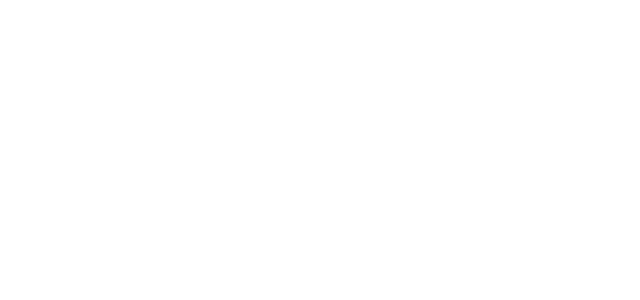
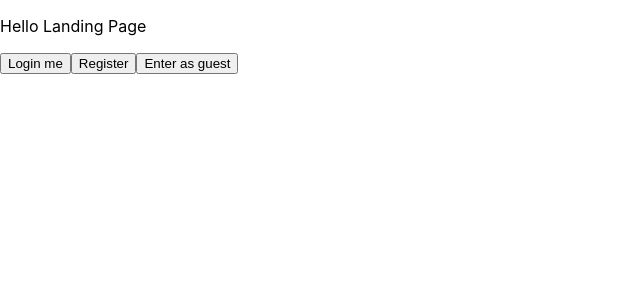
Before and after one commit to roberteftene/BusinessHubApp, a React (Create React App) app in the folder fe/: page / in a window 1280 px wide. Shown: the top 300 px of the page, without its empty margins (0-640 px from the left). Built offline with nearby package versions, Linux system fonts and the light colour scheme.

Commit message:
configured the routes structure

```diff
--- a/fe/src/App.js
+++ b/fe/src/App.js
@@ -1,10 +1,11 @@
 import logo from './logo.svg';
 import './App.css';
+import Routes from './routes';
 
 function App() {
   return (
     <div>
-
+      <Routes/>
     </div>
   );
 }
--- /dev/null
+++ b/fe/src/pages/homePage.js
@@ -0,0 +1,14 @@
+import { Component } from "react"
+
+
+export default class Home extends Component {
+    constructor(props) {
+        super(props)
+    }
+
+    render() {
+        return (
+            <p>Hello from home</p>
+        )
+    }
+}
--- /dev/null
+++ b/fe/src/pages/landingPage.js
@@ -0,0 +1,19 @@
+import { Component } from "react";
+
+
+export default class Landing extends Component {
+    constructor(props) {
+        super(props);
+    }
+
+    render() {
+        return(
+            <>
+            <p>Hello Landing Page</p>
+            <button>Login me</button>
+            <button>Register</button>
+            <button>Enter as guest</button>
+            </>
+        )
+    }
+}
--- /dev/null
+++ b/fe/src/pages/registerPage.js
@@ -0,0 +1,14 @@
+import { Component } from "react";
+
+
+export default class Register extends Component {
+    constructor(props) {
+        super(props);
+    }
+
+    render() {
+        return(
+            <p>Hello Register</p>
+        )
+    }
+}
--- /dev/null
+++ b/fe/src/routes.js
@@ -0,0 +1,20 @@
+
+import { BrowserRouter as Router, Route, Switch } from 'react-router-dom';
+import Home from "./pages/homePage";
+import Landing from "./pages/landingPage";
+import Login from "./pages/loginPage";
+import Register from "./pages/registerPage";
+
+
+export default function Routes() {
+    return(
+        <Router>
+            <Switch>
+                <Route path="/" exact component={Landing}></Route>
+                <Route path="/signin" exact component={Login}></Route>
+                <Route path="/signup" exact component={Register}></Route>
+                <Route path="/home" exact component={Home}></Route>
+            </Switch>
+        </Router>
+    )
+}
```
